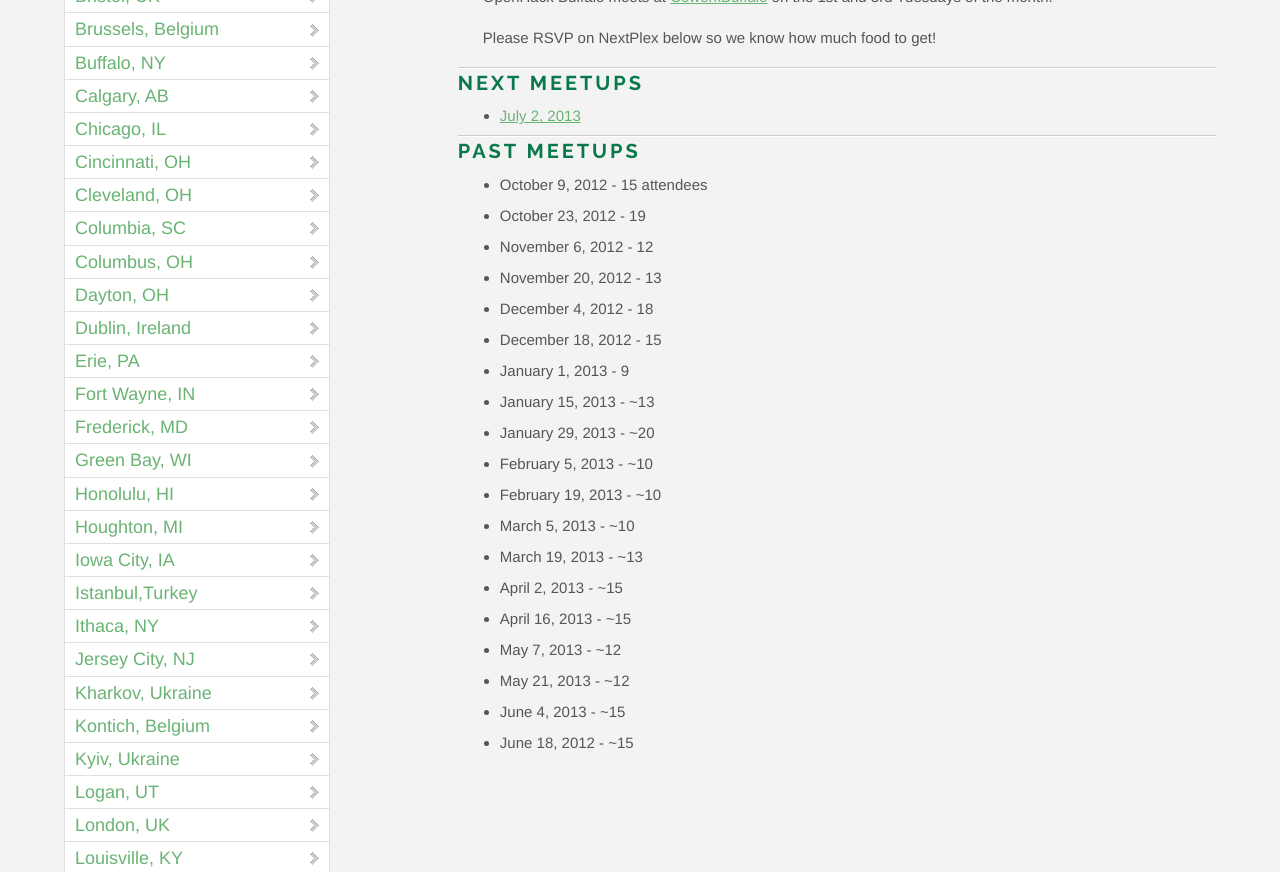
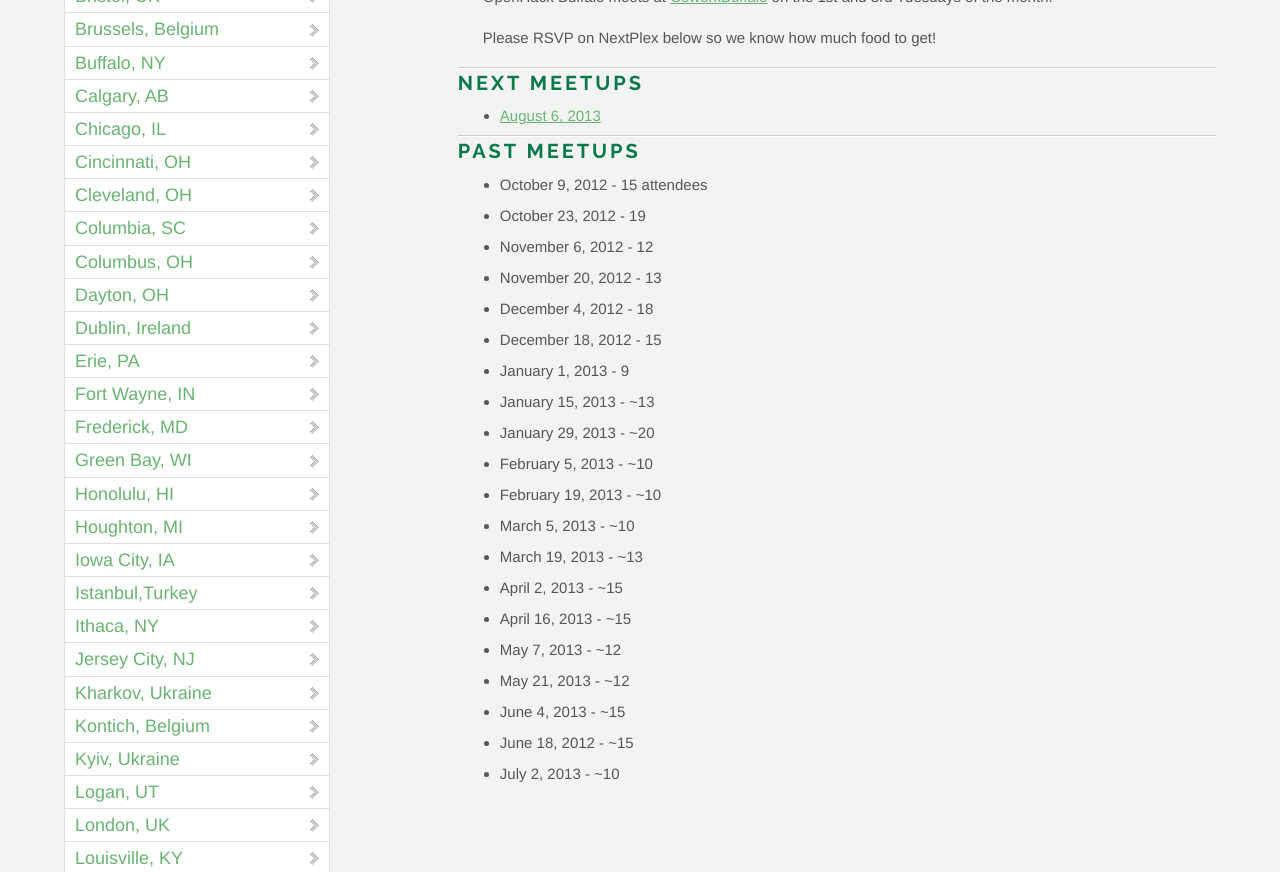
Before and after one commit to OpenHack/openhack.github.com, a Jekyll site: the page built from buffalo/index.markdown, in a window 1280 px wide and 1400 px high, scrolled down 514 px. Shown: the part 153-1025 px from the top of the window. Built offline with Jekyll 4.4.1, drawn with Linux system fonts in a browser that asks for light colours; nearby versions of some CDN libraries; Markdown is read by kramdown in place of the engine named in the settings; comment, search, counter and statistics services are not loaded.

Commit message:
Add august event

```diff
--- a/buffalo/index.markdown
+++ b/buffalo/index.markdown
@@ -15,7 +15,7 @@ Please RSVP on NextPlex below so we know how much food to get!
 
 ### Next meetups
 
-* [July 2, 2013](http://nextplex.com/buffalo-ny/calendar/events/8285)
+* [August 6, 2013](http://nextplex.com/buffalo-ny/calendar/events/9417-openhack-august)
 
 ### Past meetups
 
@@ -38,3 +38,4 @@ Please RSVP on NextPlex below so we know how much food to get!
 * May 21, 2013 - ~12
 * June 4, 2013 - ~15
 * June 18, 2012 - ~15
+* July 2, 2013 - ~10
```
